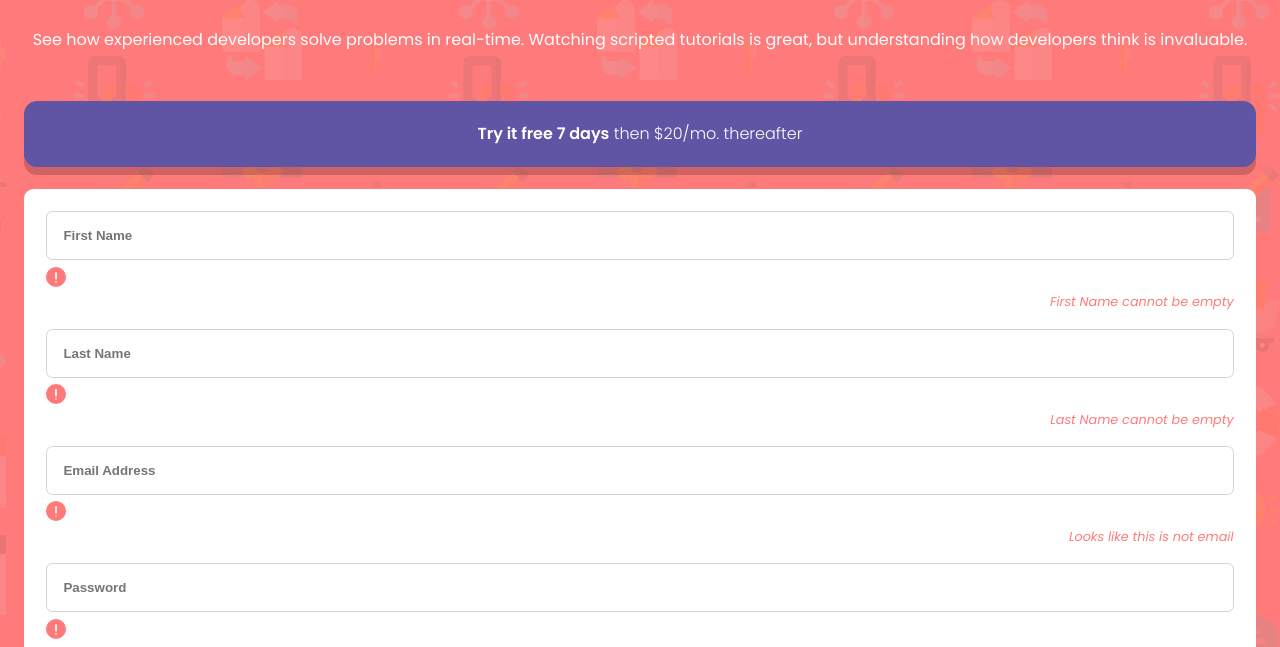
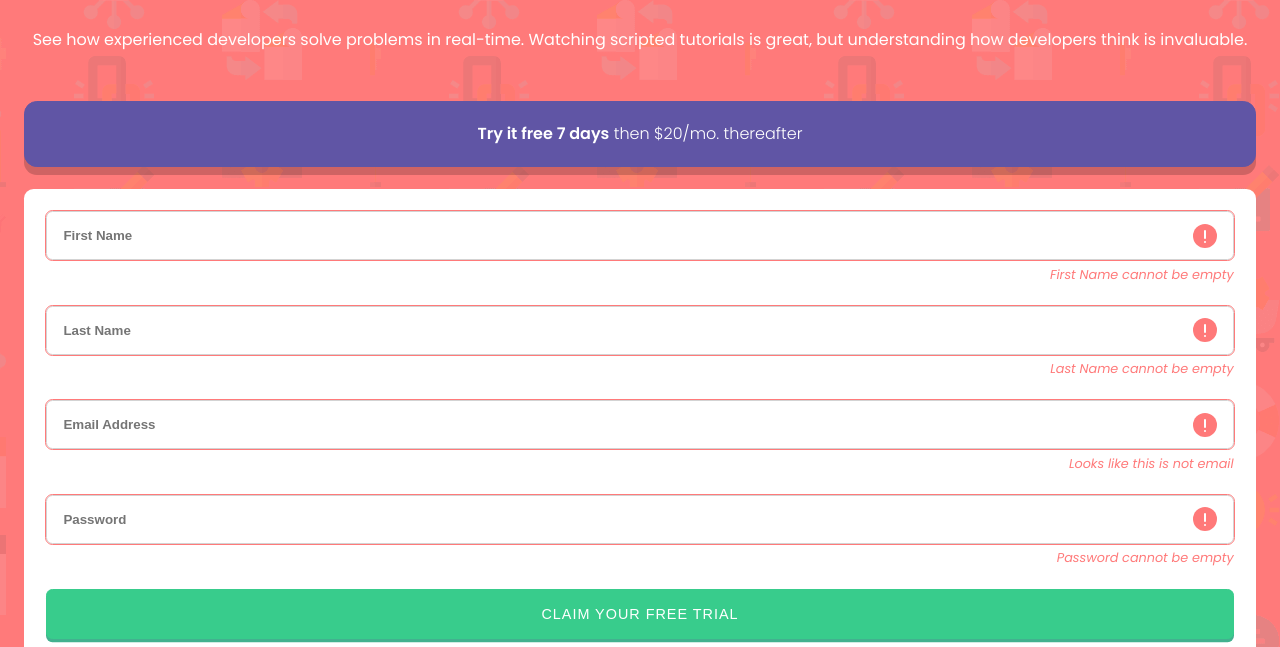
Before and after one commit to gilotin/Frontend-Mentor-sign-up-form, a plain HTML site: page index.html in a window 1280 px wide. Shown: the part 134-781 px from the top of the page. Drawn offline with Linux system fonts and the light colour scheme.

Commit message:
fix: fixing error icon and adjust error label

```diff
--- a/index.html
+++ b/index.html
@@ -38,51 +38,35 @@
                         <form class="signup-form" action="POST">
                             <input
                                 type="text"
-                                class="signup-form__input"
+                                class="signup-form__input signup-form__input--error"
                                 id="first_name"
                                 placeholder="First Name"
                             />
-                            <img
-                                class="signup-form__error-icon"
-                                src="./images/icon-error.svg"
-                                alt="error sign"
-                            />
+
                             <p class="signup-form__error-label">First Name cannot be empty</p>
                             <input
                                 type="text"
-                                class="signup-form__input"
+                                class="signup-form__input signup-form__input--error"
                                 id="last_name"
                                 placeholder="Last Name"
                             />
-                            <img
-                                class="signup-form__error-icon"
-                                src="./images/icon-error.svg"
-                                alt="error sign"
-                            />
+
                             <p class="signup-form__error-label">Last Name cannot be empty</p>
                             <input
                                 type="text"
-                                class="signup-form__input"
+                                class="signup-form__input signup-form__input--error"
                                 id="email"
                                 placeholder="Email Address"
                             />
-                            <img
-                                class="signup-form__error-icon"
-                                src="./images/icon-error.svg"
-                                alt="error sign"
-                            />
+
                             <p class="signup-form__error-label">Looks like this is not email</p>
                             <input
                                 type="text"
-                                class="signup-form__input"
+                                class="signup-form__input signup-form__input--error"
                                 id="Password"
                                 placeholder="Password"
                             />
-                            <img
-                                class="signup-form__error-icon"
-                                src="./images/icon-error.svg"
-                                alt="error sign"
-                            />
+
                             <p class="signup-form__error-label">Password cannot be empty</p>
                             <button class="signup-form__button">Claim your free trial</button>
                             <p class="signup-form__agreement">
--- a/style.css
+++ b/style.css
@@ -67,6 +67,14 @@ body {
     border-radius: 0.4rem;
     border: 1px solid lightgrey;
     font-weight: 600;
+
+}
+
+.signup-form__input--error {
+    background-image: url(./images/icon-error.svg);
+    background-repeat: no-repeat;
+    background-position: right 1rem center;
+    outline: 1px solid var(--red);
 }
 
 
@@ -81,6 +89,7 @@ body {
     letter-spacing: 1px;
     padding: 1rem;
     text-transform: uppercase;
+    margin-bottom: 0.4rem;
 }
 
 
@@ -89,7 +98,8 @@ body {
     font-size: .8rem;
     text-align: end;
     font-style: italic;
-    margin-bottom: .7rem;
+    margin-bottom: 1rem;
+    line-height: 1.3;
 }
 
 .signup-form__error-icon {
```
